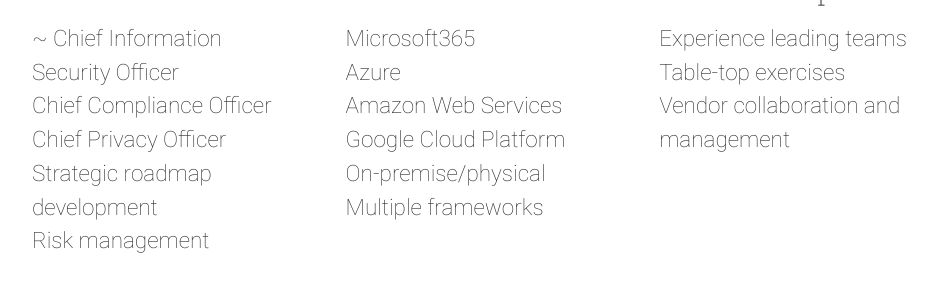
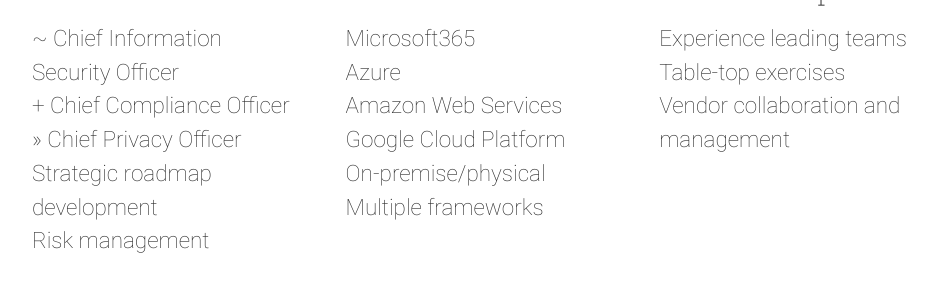
Before and after one commit to chadchudson/chadchudson.github.io, a Jekyll site: the page built from about.html, in a window 1280 px wide and 900 px high, scrolled down 1228 px. Shown: the part 168-453 px from the top of the window, without its empty margins (160-1097 px from the left). Built offline with Jekyll 4.4.1, drawn with Linux system fonts in a browser that asks for light colours; nearby versions of some CDN libraries.

```diff
--- a/_data/skills.yml
+++ b/_data/skills.yml
@@ -3,9 +3,9 @@
     - class:
       skill_name: ~ Chief Information Security Officer
     - class:
-      skill_name: Chief Compliance Officer
+      skill_name: + Chief Compliance Officer
     - class:
-      skill_name: Chief Privacy Officer
+      skill_name: » Chief Privacy Officer
     - class:
       skill_name: Strategic roadmap development
     - class:
```
